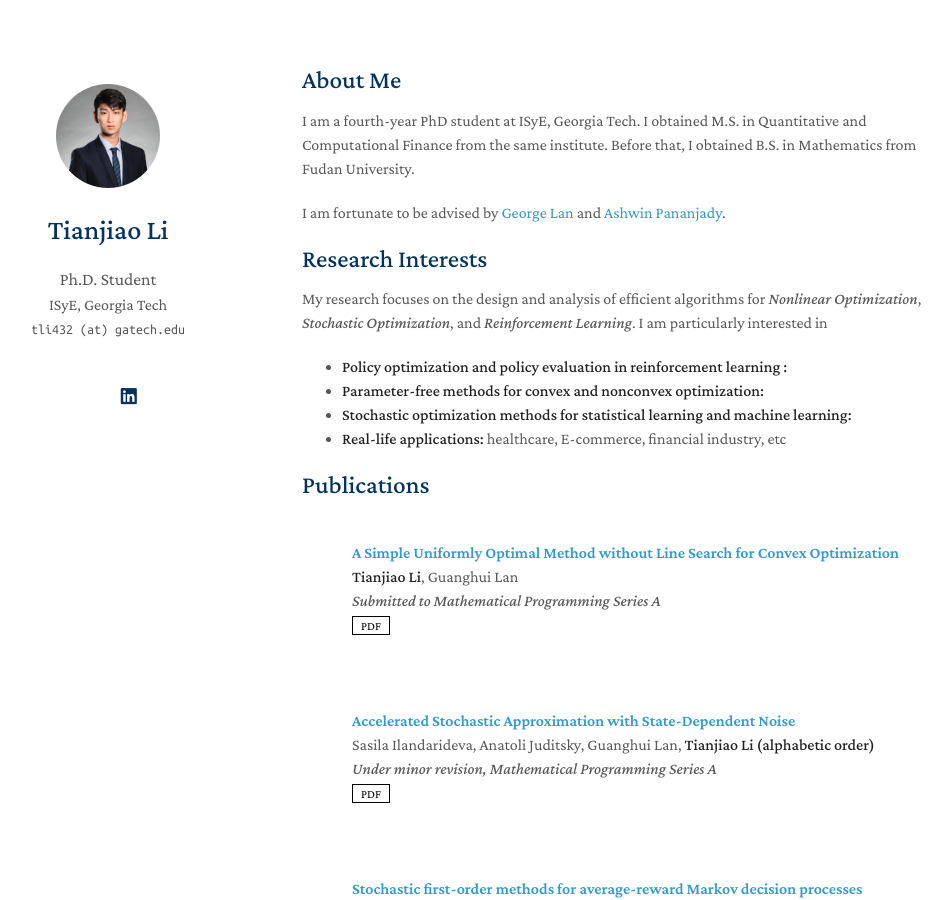
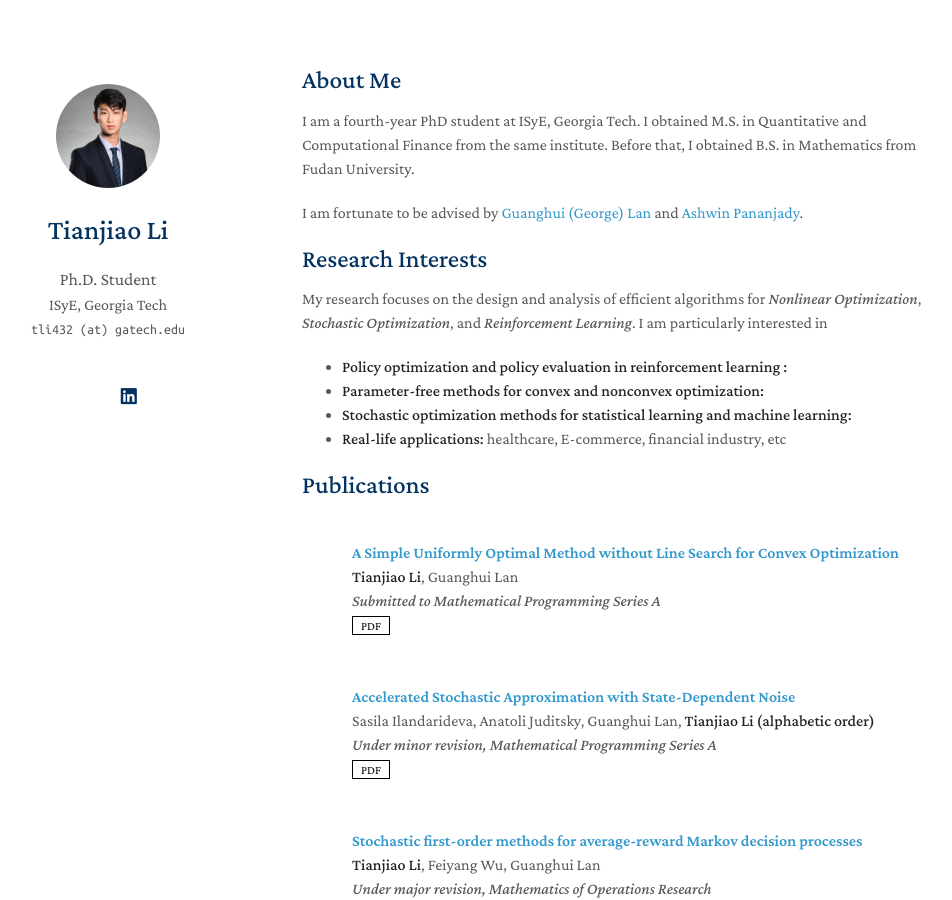
Before and after one commit to tli432/tli432.github.io, a Jekyll site: the page built from index.md, in a window 1280 px wide and 900 px high. Shown: the whole window, without its empty margins (168-1120 px from the left). Built offline with Jekyll 4.4.1, drawn with Linux system fonts in a browser that asks for light colours; nearby versions of some CDN libraries; a style sheet for code colours, icons or effects is not loaded; our own code applies the rules of GitHub Pages for plain Markdown files.

Commit message:
commit3 04/01/2024

```diff
--- a/_includes/publications.md
+++ b/_includes/publications.md
@@ -44,7 +44,6 @@
 </div>
 </li>
 
-<br>
 
 {% endfor %}
 
--- a/_includes/services.md
+++ b/_includes/services.md
@@ -2,7 +2,7 @@
 <h4 style="margin:0 10px 0;">Conference Reviewers</h4>
 
 <ul style="margin:0 0 5px;">
-  <li><autocolor>Annual Conference on Learning Theory (COLT) 2022-2024</autocolor></a></li>
+  <li><autocolor>Annual Conference on Learning Theory (COLT) 2022-2024</autocolor></li>
 </ul>
 
 
--- a/index.md
+++ b/index.md
@@ -6,7 +6,7 @@ layout: homepage
 
 I am a fourth-year PhD student at ISyE, Georgia Tech. I obtained M.S. in Quantitative and Computational Finance from the same institute. Before that, I obtained B.S. in Mathematics from Fudan University.
 
-I am fortunate to be advised by [George Lan](https://sites.gatech.edu/guanghui-lan/) and [Ashwin Pananjady](https://sites.gatech.edu/ashwin-pananjady/).
+I am fortunate to be advised by [Guanghui (George) Lan](https://sites.gatech.edu/guanghui-lan/) and [Ashwin Pananjady](https://sites.gatech.edu/ashwin-pananjady/).
 
 ## Research Interests
 
```
